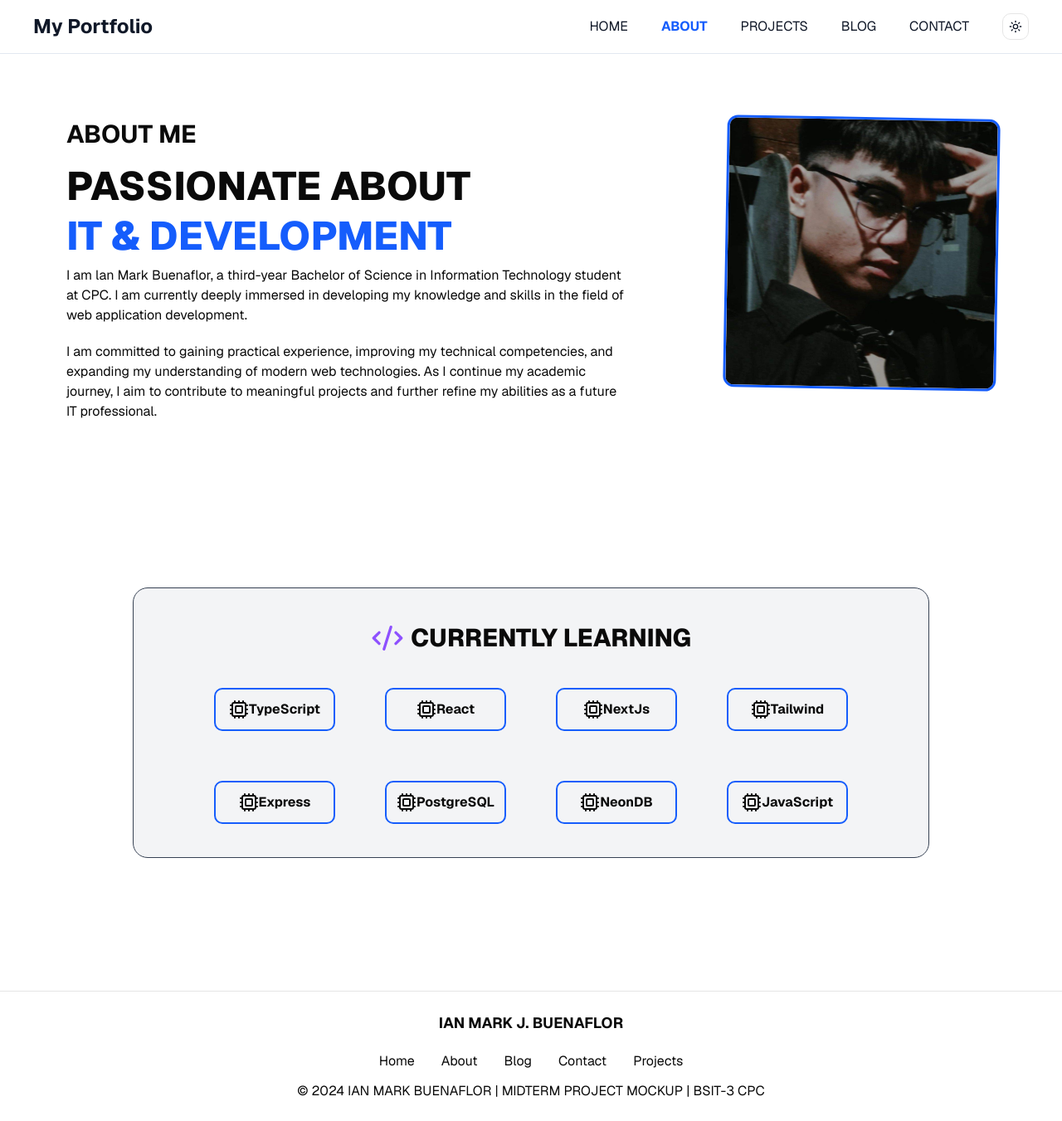
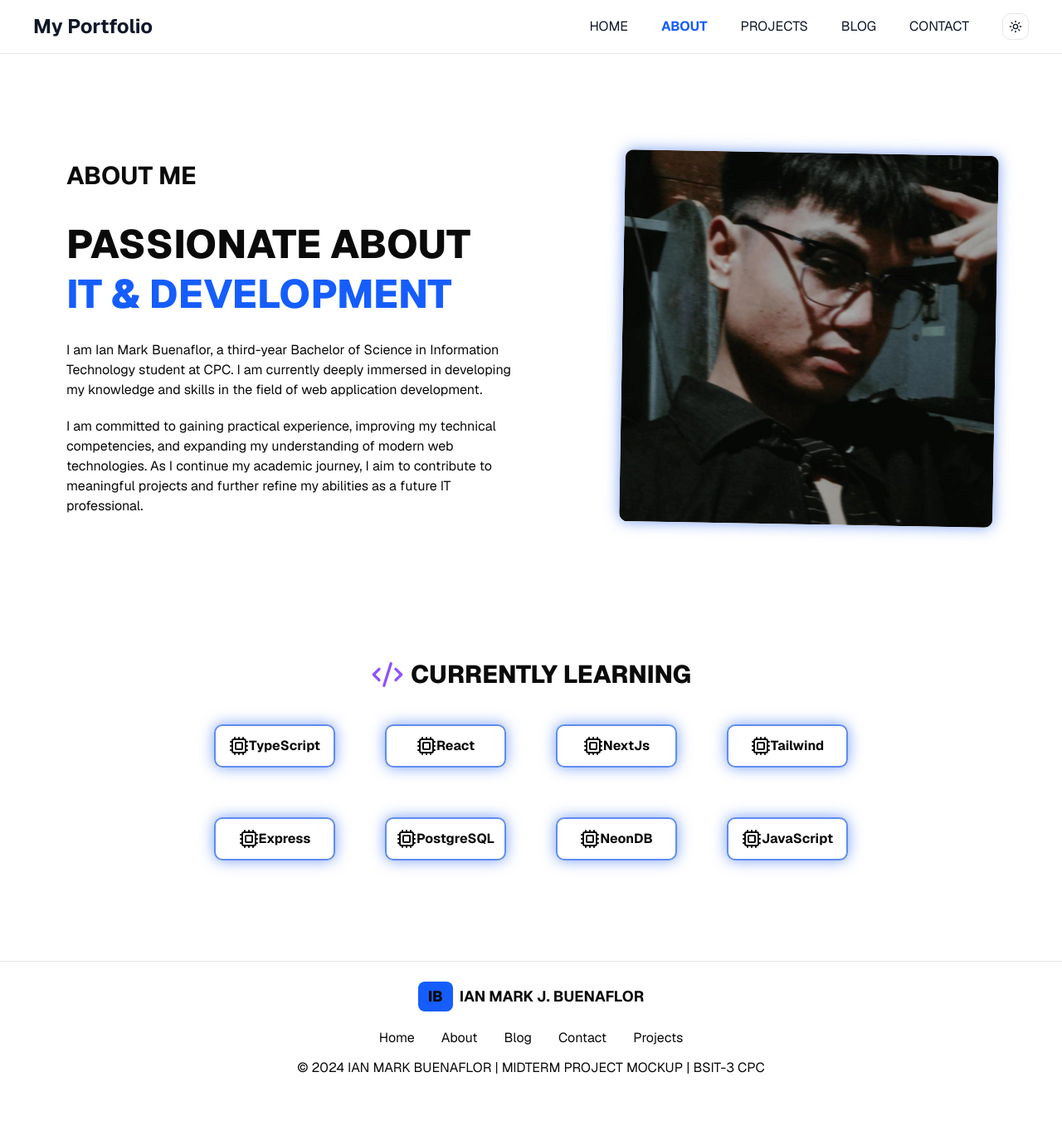
Before and after one commit to IanMark101/PORTFOLIO-MIDTERM, a Next.js app: page /about in a window 1280 px wide. Shown: the whole page at 83% size. After the commit the page ends 1323 px from the top, so only its background shows below. Built offline with nearby package versions, Linux system fonts and the light colour scheme.

Commit message:
ADD RESPONSIVENESS TO THE ABOUT PAGE AND I ALSO MADE SOME KEYFRAMES ANIMATION SO I CAN ADD SOME GLOW EFFECT AND MADE SOME MINOR CHANGES IN FOOTER ADDING SOME FEATURES I FORGET TO IMPLEMENT EARLIER ON THE PROJECT

```diff
--- a/app/globals.css
+++ b/app/globals.css
@@ -126,4 +126,22 @@
   html {
     @apply font-sans;
     }
+
 }
+
+@keyframes glow {
+  0%, 100% {
+    box-shadow: 0 0 10px rgba(37, 99, 235, 0.4);
+    border-color: rgba(37, 99, 235, 0.6);
+  }
+  50% {
+    box-shadow: 0 0 30px rgba(37, 99, 235, 1);
+    border-color: rgba(37, 99, 235, 1);
+  }
+}
+
+@layer utilities {
+  .animate-glow-pulse {
+    animation: glow 2s ease-in-out infinite;
+  }
+}
--- a/components/common/Footer.tsx
+++ b/components/common/Footer.tsx
@@ -3,9 +3,14 @@ export default function Footer() {
   return (
     <footer className="flex flex-col items-center border-t p-6">
       <div className="flex flex-col items-center">
-        <h1 className="text-base font-bold lg:text-lg">
-          IAN MARK J. BUENAFLOR
-        </h1>
+        <div className="flex items-center justify-center gap-2 lg:text-lg">
+          <div className="flex rounded-md bg-blue-600 px-3 py-1 font-extrabold">
+            IB
+          </div>
+          <h1 className="text-base font-bold lg:text-lg">
+            IAN MARK J. BUENAFLOR
+          </h1>
+        </div>
         <ul className="mt-5 flex flex-wrap justify-center gap-8">
           <Link href="./">
             <li className="text-sm lg:text-base">Home</li>
--- a/components/common/Section.tsx
+++ b/components/common/Section.tsx
@@ -11,7 +11,7 @@ export function Section({ children, className, id, ...props }: SectionProps) {
     <section
       id={id}
       className={cn(
-        "mx-2 items-center py-2 md:mx-10 md:py-14 lg:mx-20 lg:py-20",
+        "mx-2 items-center py-2 md:mx-10 md:py-14 lg:mx-20 lg:py-10",
         className
       )}
       {...props}
--- a/components/features/About/AboutPage.tsx
+++ b/components/features/About/AboutPage.tsx
@@ -5,14 +5,14 @@ import { CurrentlyLearning } from "./CurrentlyLearning"
 export function AboutPage() {
   return (
     <Section>
-      <div className="flex">
-        <div>
-          <h1 className="mb-5 text-3xl font-bold">ABOUT ME</h1>
+      <div className="flex flex-col-reverse items-center justify-center gap-10 py-20 lg:flex-row">
+        <div className="flex w-[50%] flex-col items-center text-center lg:items-start lg:text-left">
+          <h1 className="mb-10 text-3xl font-bold">ABOUT ME</h1>
           <SectionHeader title="PASSIONATE ABOUT" />
           <SectionHeader title="IT & DEVELOPMENT" className="text-blue-600" />
-          <div className="flex w-[85%] flex-col gap-5">
+          <div className="mt-5 flex w-[85%] flex-col gap-5 lg:w-full">
             <p>
-              I am lan Mark Buenaflor, a third-year Bachelor of Science in
+              I am Ian Mark Buenaflor, a third-year Bachelor of Science in
               Information Technology student at CPC. I am currently deeply
               immersed in developing my knowledge and skills in the field of web
               application development.
@@ -26,13 +26,15 @@ export function AboutPage() {
             </p>
           </div>
         </div>
-        <div className="flex size-[75%] items-center justify-center">
+
+        {/* IMAGE CONTAINER */}
+        <div className="flex size-[75%] items-center justify-center lg:w-1/2 lg:justify-end">
           <Image
             src="/profile.jpg"
             width={800}
             height={800}
             alt="Profile"
-            className="w-full rotate-1 rounded-lg ring-3 ring-blue-600 transition-transform hover:scale-105 hover:rotate-0"
+            className="animate-glow-pulse w-full max-w-[450px] rotate-1 rounded-lg ring-3 ring-blue-600 transition-transform hover:scale-105 hover:rotate-0"
           />
         </div>
       </div>
--- a/components/features/About/CurrentlyLearning.tsx
+++ b/components/features/About/CurrentlyLearning.tsx
@@ -4,17 +4,17 @@ import { Cpu, CodeXml } from "lucide-react"
 export function CurrentlyLearning() {
   return (
     <Section>
-      <div className="container mx-auto mt-30 flex items-center justify-center rounded-2xl border border-y border-gray-700 bg-gray-100 p-10 dark:bg-card">
+      <div className="container mx-auto flex w-full items-center justify-center rounded-2xl border border-transparent bg-white p-5 md:p-10 dark:bg-card">
         <div>
           <h1 className="flex items-center justify-center gap-2 text-3xl font-extrabold">
             <CodeXml size={40} className="text-violet-500" />
             CURRENTLY LEARNING
           </h1>
-          <div className="mt-10 grid grid-cols-4 gap-15">
+          <div className="mt-10 grid grid-cols-1 gap-15 sm:grid-cols-1 md:grid-cols-2 lg:grid-cols-4">
             {TechLists.map((tech, index) => (
               <div
                 key={index}
-                className="flex items-center justify-center rounded-lg border border-2 border-blue-600 p-3 text-center font-bold transition-all hover:scale-105 hover:shadow-lg"
+                className="animate-glow-pulse flex items-center justify-center rounded-lg border border-2 border-blue-600 p-3 text-center font-bold transition-all hover:scale-105 hover:shadow-lg"
               >
                 <Cpu />
                 {tech.name}
--- a/components/features/home/HeroBanner.tsx
+++ b/components/features/home/HeroBanner.tsx
@@ -2,9 +2,11 @@ import { Button } from "@/components/ui/button"
 import Image from "next/image"
 import { Download } from "lucide-react"
 import { socialLinks } from "@/constant/iconLinks"
+import { Section } from "@/components/common/Section"
 export function HeroBanner() {
   return (
-    <div className="container mx-auto mt-20 flex items-center justify-center rounded-2xl border-y bg-gray-100 dark:bg-card">
+    <Section>
+      <div className="container mx-auto flex items-center justify-center rounded-2xl border-y bg-gray-100 dark:bg-card">
         <div className="flex flex-col-reverse items-center gap-10 p-10 lg:flex-row lg:p-20">
           <div className="flex flex-1 flex-col items-center lg:items-start">
             <h1 className="w-fit text-3xl font-bold hover:text-muted-foreground/99 lg:text-5xl">
@@ -21,12 +23,12 @@ export function HeroBanner() {
             <p className="text-sm hover:text-muted-foreground/99">
               Aspiring full-stack web developer with a passion for creating
               dynamic and user-friendly web applications. Eager to contribute to
-            innovative projects and continuously enhance my development skills.
-            Skilled in both front-end and back-end technologies, with a strong
-            foundation in HTML, CSS, JavaScript, and modern frameworks.
-            Committed to writing clean, efficient code and staying updated with
-            emerging web development trends to deliver seamless digital
-            experiences.
+              innovative projects and continuously enhance my development
+              skills. Skilled in both front-end and back-end technologies, with
+              a strong foundation in HTML, CSS, JavaScript, and modern
+              frameworks. Committed to writing clean, efficient code and staying
+              updated with emerging web development trends to deliver seamless
+              digital experiences.
             </p>
             <Button className="mt-5 w-auto cursor-pointer bg-blue-600 p-4 text-base font-bold hover:scale-105 hover:bg-blue-500 lg:p-5 lg:text-lg dark:text-white">
               Resume <Download className="!h-6 !w-6 lg:!h-8 lg:!w-8" />
@@ -54,7 +56,7 @@ export function HeroBanner() {
                 alt="profile-picture"
                 width={500}
                 height={500}
-              className="ml-0 rotate-2 cursor-pointer rounded-lg ring-3 ring-blue-600 transition-transform hover:scale-105 hover:rotate-0 lg:ml-10"
+                className="animate-glow-pulse ml-0 rotate-2 cursor-pointer rounded-lg ring-3 ring-blue-600 transition-transform hover:scale-105 hover:rotate-0 lg:ml-10"
               />
               <div className="absolute -right-6 -bottom-7 flex h-24 w-24 items-center justify-center rounded-full bg-blue-700 text-3xl font-bold text-white transition-all hover:scale-110 hover:bg-blue-600 lg:-right-11">
                 <p>BSIT</p>
@@ -63,5 +65,6 @@ export function HeroBanner() {
           </div>
         </div>
       </div>
+    </Section>
   )
 }
```
Lines whose indentation alone changed are shown as unchanged.
